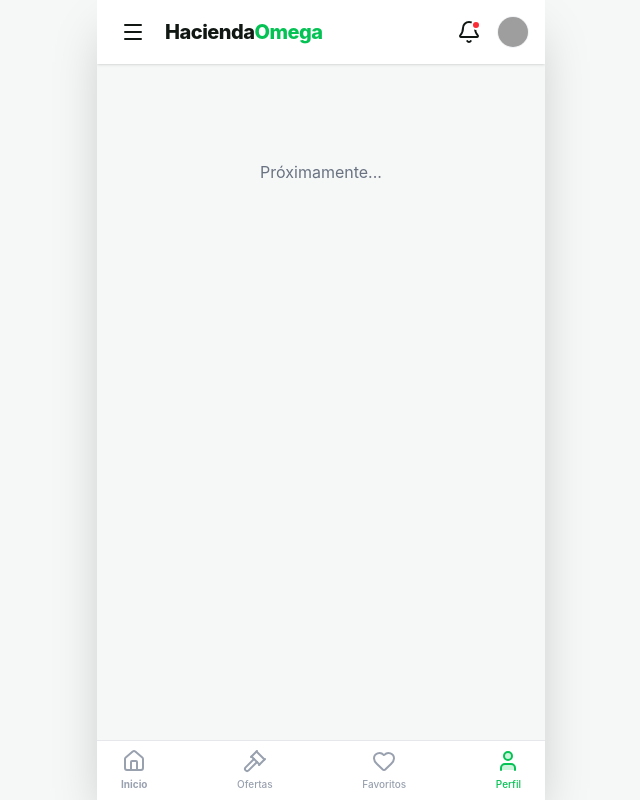
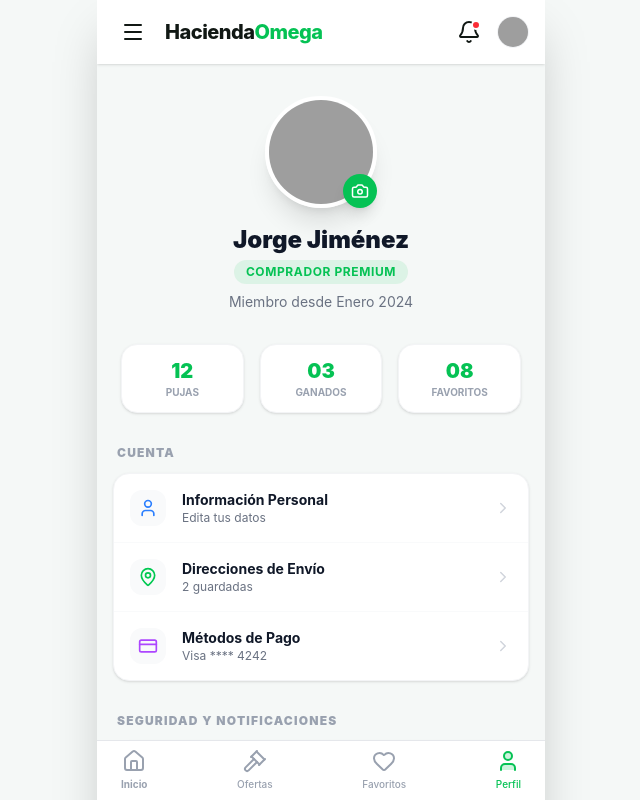
Before and after one commit to jorgejime/haciendaomegaV1.0, a React (Vite) app: page /profile in a window 1280 px wide. Shown: the top 800 px of the page, without its empty margins (319-959 px from the left). Built offline with nearby package versions, Linux system fonts and the light colour scheme; grey boxes are pictures that could not be loaded.

Commit message:
Feature: Implemented Profile page with user info and settings

```diff
--- a/src/App.tsx
+++ b/src/App.tsx
@@ -6,6 +6,7 @@
 import { CheckoutPage } from './pages/CheckoutPage';
 import { MyBidsPage } from './pages/MyBidsPage';
 import { FavoritesPage } from './pages/FavoritesPage';
+import { ProfilePage } from './pages/ProfilePage';
 
 function App() {
   return (
@@ -18,6 +19,7 @@
           <Route path="/checkout/:id" element={<CheckoutPage />} />
           <Route path="/bids" element={<MyBidsPage />} />
           <Route path="/favorites" element={<FavoritesPage />} />
+          <Route path="/profile" element={<ProfilePage />} />
           <Route path="*" element={<div className="text-center py-20 text-gray-500">Próximamente...</div>} />
         </Routes>
       </Layout>
--- /dev/null
+++ b/src/pages/ProfilePage.tsx
@@ -0,0 +1,127 @@
+import React from 'react';
+import {
+    User,
+    Mail,
+    Phone,
+    MapPin,
+    CreditCard,
+    ShieldCheck,
+    ChevronRight,
+    Camera,
+    Settings,
+    Bell,
+    Lock,
+    LogOut
+} from 'lucide-react';
+import { motion } from 'framer-motion';
+
+export const ProfilePage: React.FC = () => {
+    const user = {
+        name: 'Jorge Jiménez',
+        email: 'jorge.jimenez@example.com',
+        phone: '+57 300 123 4567',
+        location: 'Montería, Córdoba',
+        memberSince: 'Enero 2024',
+        avatar: 'https://images.unsplash.com/photo-1535713875002-d1d0cf377fde?auto=format&fit=crop&q=80&w=200',
+        type: 'Comprador Premium'
+    };
+
+    const sections = [
+        {
+            title: 'Cuenta',
+            items: [
+                { icon: User, label: 'Información Personal', value: 'Edita tus datos', color: 'text-blue-500' },
+                { icon: MapPin, label: 'Direcciones de Envío', value: '2 guardadas', color: 'text-green-500' },
+                { icon: CreditCard, label: 'Métodos de Pago', value: 'Visa **** 4242', color: 'text-purple-500' },
+            ]
+        },
+        {
+            title: 'Seguridad y Notificaciones',
+            items: [
+                { icon: ShieldCheck, label: 'Verificación de Identidad', value: 'Verificado', color: 'text-primary' },
+                { icon: Bell, label: 'Notificaciones', value: 'Activadas', color: 'text-orange-500' },
+                { icon: Lock, label: 'Cambiar Contraseña', value: '', color: 'text-gray-500' },
+            ]
+        }
+    ];
+
+    return (
+        <div className="flex flex-col gap-8 pb-10">
+            {/* Profile Header */}
+            <div className="relative flex flex-col items-center pt-4">
+                <div className="relative group">
+                    <div className="size-28 rounded-full overflow-hidden border-4 border-white dark:border-surface-dark shadow-xl">
+                        <img src={user.avatar} alt={user.name} className="w-full h-full object-cover" />
+                    </div>
+                    <button className="absolute bottom-0 right-0 p-2 bg-primary text-white rounded-full shadow-lg hover:scale-110 transition-transform">
+                        <Camera size={18} />
+                    </button>
+                </div>
+
+                <div className="text-center mt-4">
+                    <h1 className="text-2xl font-black text-gray-900 dark:text-white">{user.name}</h1>
+                    <div className="flex items-center justify-center gap-2 mt-1">
+                        <span className="text-xs font-bold text-primary bg-primary/10 px-3 py-1 rounded-full uppercase tracking-wider">
+                            {user.type}
+                        </span>
+                    </div>
+                    <p className="text-sm text-gray-500 mt-2">Miembro desde {user.memberSince}</p>
+                </div>
+            </div>
+
+            {/* Quick Stats */}
+            <div className="grid grid-cols-3 gap-4 px-2">
+                <div className="bg-white dark:bg-surface-dark p-3 rounded-2xl border border-gray-100 dark:border-gray-800 text-center shadow-sm">
+                    <p className="text-xl font-black text-primary">12</p>
+                    <p className="text-[10px] font-bold text-gray-400 uppercase">Pujas</p>
+                </div>
+                <div className="bg-white dark:bg-surface-dark p-3 rounded-2xl border border-gray-100 dark:border-gray-800 text-center shadow-sm">
+                    <p className="text-xl font-black text-primary">03</p>
+                    <p className="text-[10px] font-bold text-gray-400 uppercase">Ganados</p>
+                </div>
+                <div className="bg-white dark:bg-surface-dark p-3 rounded-2xl border border-gray-100 dark:border-gray-800 text-center shadow-sm">
+                    <p className="text-xl font-black text-primary">08</p>
+                    <p className="text-[10px] font-bold text-gray-400 uppercase">Favoritos</p>
+                </div>
+            </div>
+
+            {/* Profile Sections */}
+            <div className="flex flex-col gap-8">
+                {sections.map((section, sIndex) => (
+                    <div key={section.title} className="flex flex-col gap-3">
+                        <h3 className="px-1 text-xs font-black text-gray-400 uppercase tracking-widest">{section.title}</h3>
+                        <div className="bg-white dark:bg-surface-dark rounded-2xl border border-gray-100 dark:border-gray-800 overflow-hidden shadow-sm">
+                            {section.items.map((item, iIndex) => (
+                                <button
+                                    key={item.label}
+                                    className={`w-full flex items-center justify-between p-4 hover:bg-gray-50 dark:hover:bg-white/5 transition-colors ${iIndex !== section.items.length - 1 ? 'border-b border-gray-50 dark:border-gray-800' : ''
+                                        }`}
+                                >
+                                    <div className="flex items-center gap-4">
+                                        <div className={`p-2 rounded-xl bg-gray-50 dark:bg-gray-800/50 ${item.color}`}>
+                                            <item.icon size={20} />
+                                        </div>
+                                        <div className="text-left">
+                                            <p className="text-sm font-bold text-gray-900 dark:text-white">{item.label}</p>
+                                            {item.value && <p className="text-xs text-gray-500">{item.value}</p>}
+                                        </div>
+                                    </div>
+                                    <ChevronRight size={18} className="text-gray-300" />
+                                </button>
+                            ))}
+                        </div>
+                    </div>
+                ))}
+
+                <button className="flex items-center justify-center gap-2 p-4 text-red-500 font-bold bg-red-50 dark:bg-red-500/10 rounded-2xl hover:bg-red-100 transition-colors mt-4">
+                    <LogOut size={20} />
+                    <span>Cerrar Sesión</span>
+                </button>
+            </div>
+
+            <div className="text-center">
+                <p className="text-[10px] text-gray-400 font-medium">Hacienda Omega v1.0.0</p>
+            </div>
+        </div>
+    );
+};
```
